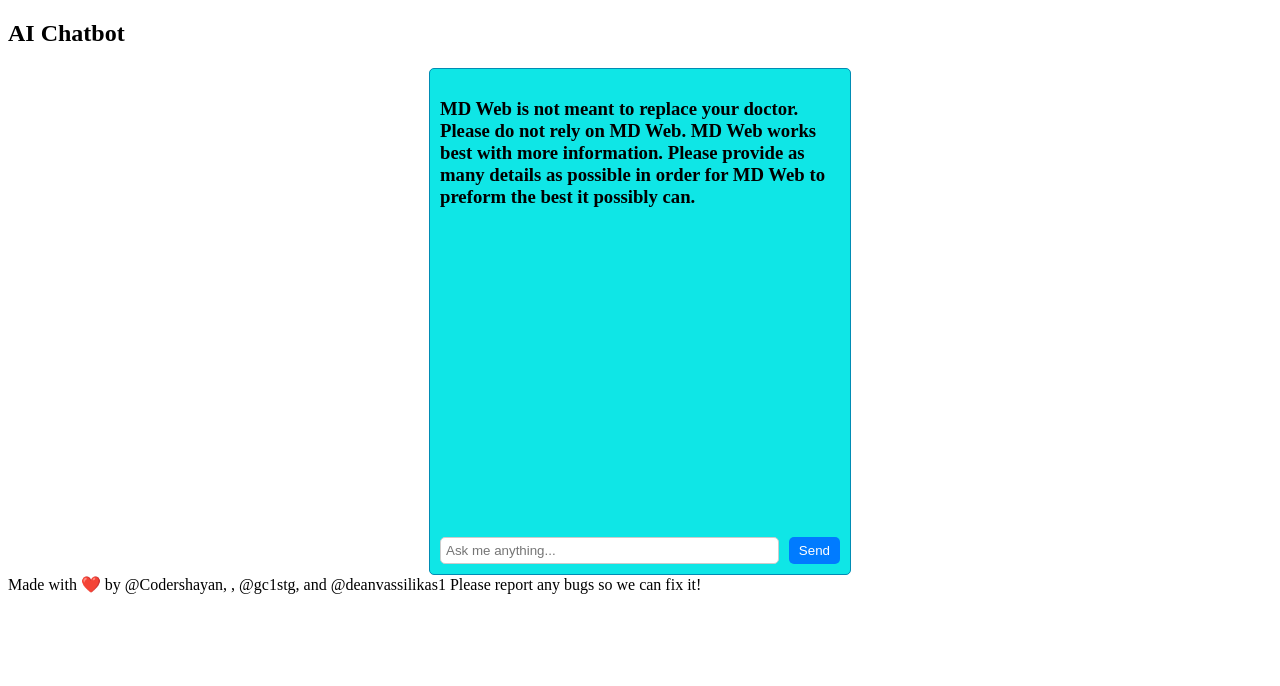
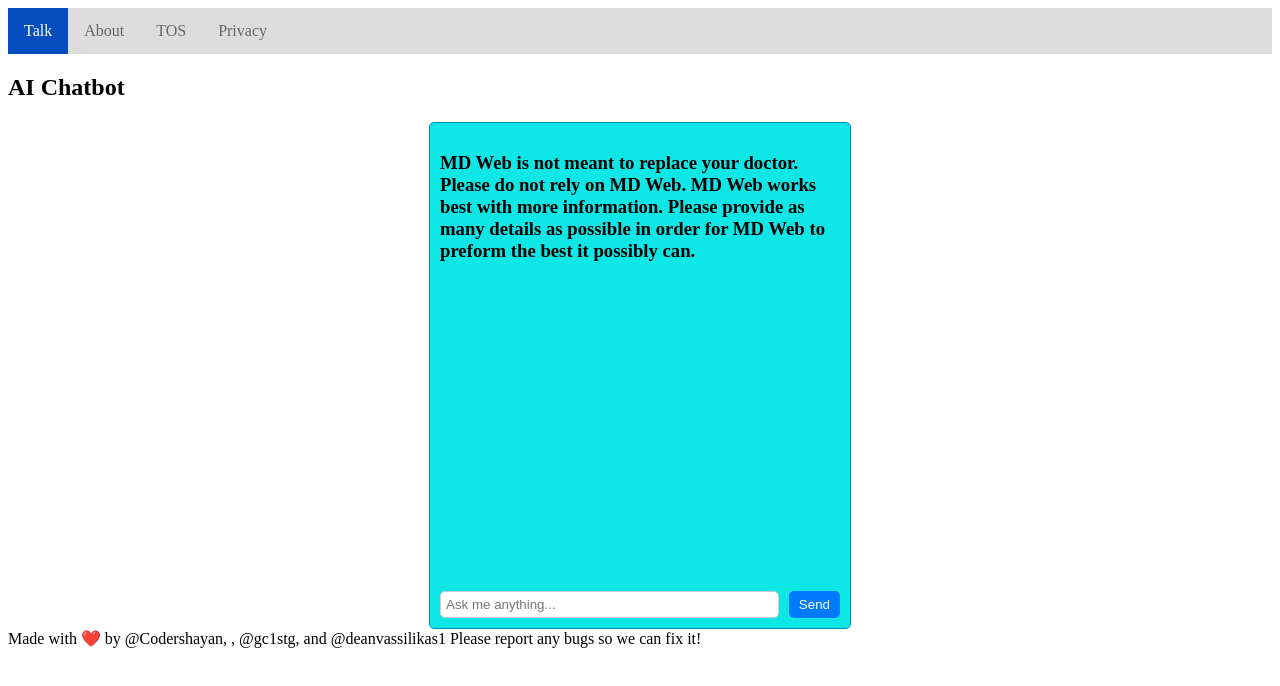
Before and after one commit to Lightshayan/Web-Doc, a plain HTML site: page index.html in a window 1280 px wide. Drawn offline with Linux system fonts and the light colour scheme; a script that the page names is missing.

Commit message:
Update index.html

```diff
--- a/index.html
+++ b/index.html
@@ -4,6 +4,46 @@
   <meta charset="UTF-8">
   <title>MD Web</title>
   <link rel="stylesheet" href="style.css">
+  <style>
+    ul {
+      list-style-type: none;
+      margin: 0;
+      padding: 0;
+      overflow: hidden;
+      border: 0px solid rgb(221, 221, 221);
+      background-color: rgb(221, 221, 221);
+    }
+
+    li {
+      float: left;
+    }
+
+    li a {
+      display: block;
+      color: #666;
+      text-align: center;
+      padding: 14px 16px;
+      text-decoration: none;
+    }
+
+    li a:hover:not(.active) {
+      background-color: #fafafa;
+    }
+
+    li a.active {
+      color: white;
+      background-color: #054cbe;
+    }
+    </style>
+    </head>
+    <body>
+
+    <ul>
+      <li><a class="active" href="Talk">Talk</a></li>
+      <li><a href="About">About</a></li>
+      <li><a href="tos">TOS</a></li>
+      <li><a href="privacy.html">Privacy</a></li>
+    </ul>
 </head>
 <body>
   <h2>AI Chatbot</h2>
```
